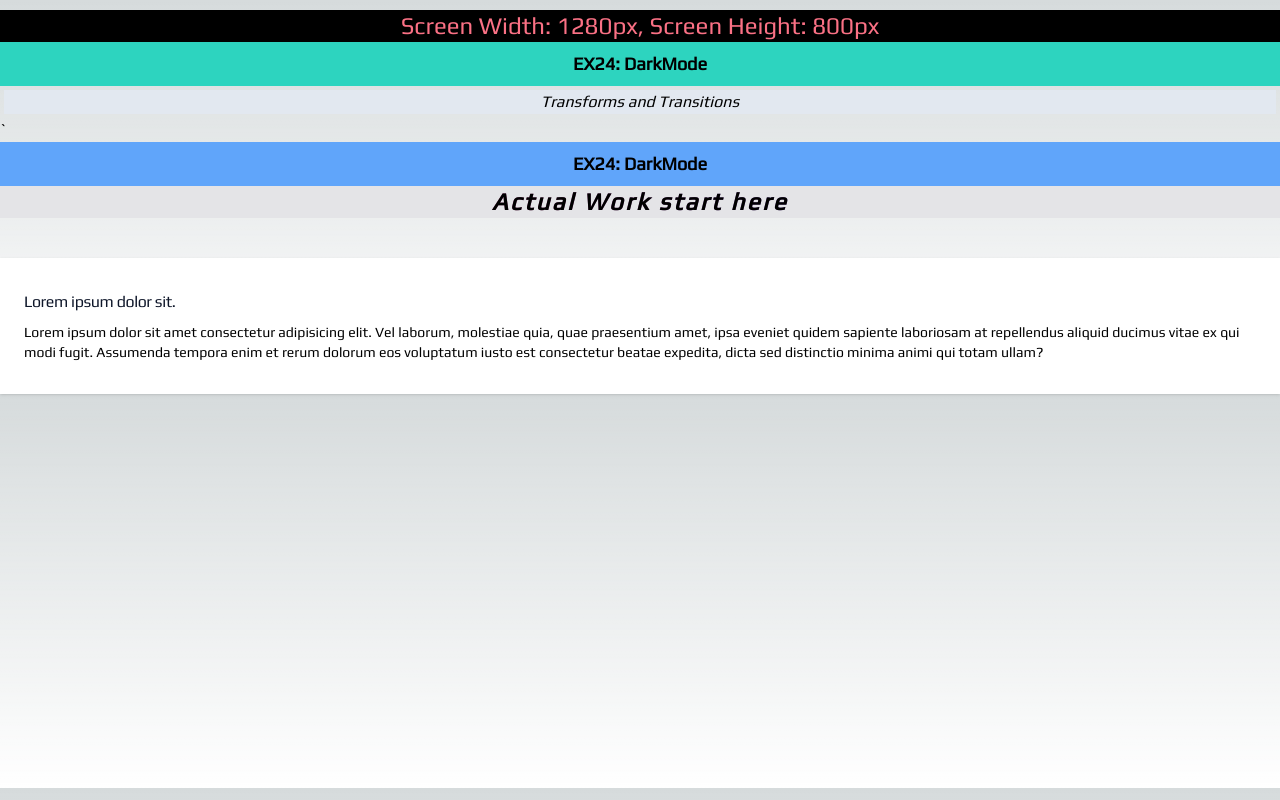
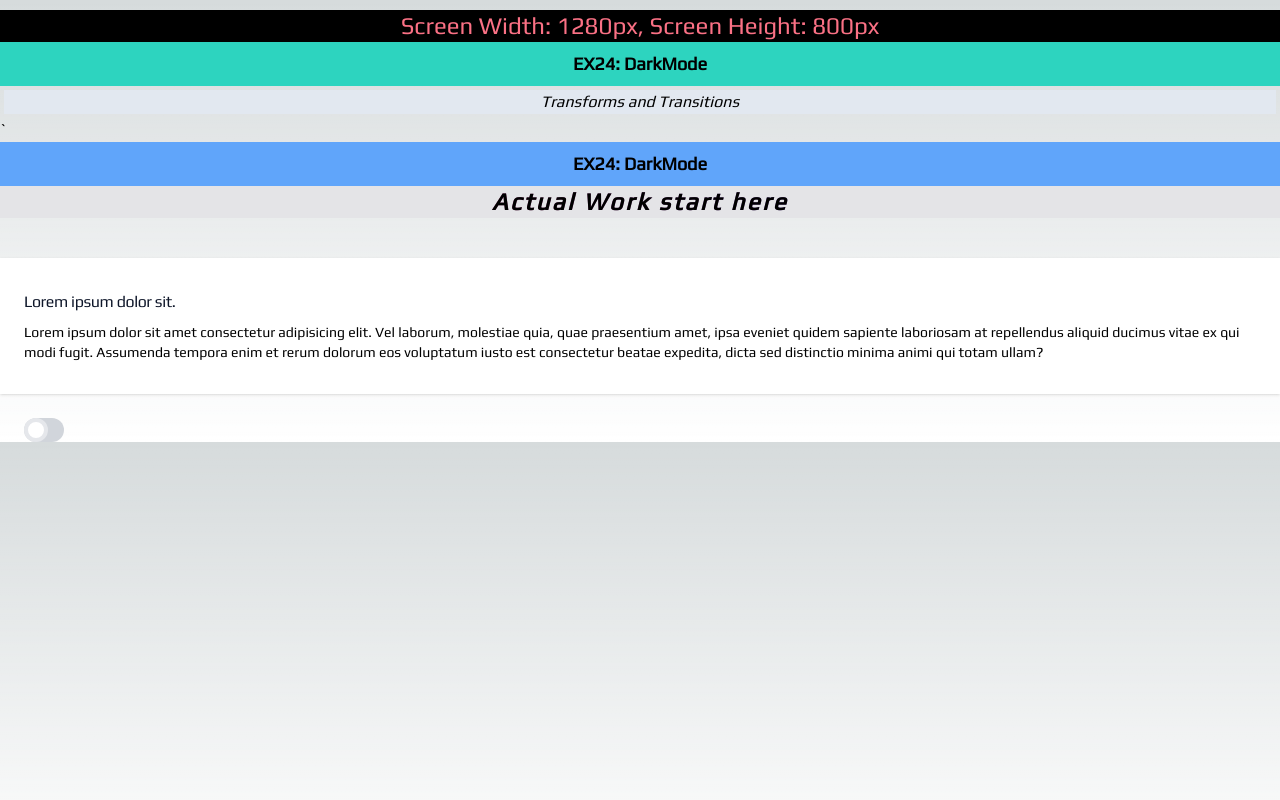
Before and after one commit to sniffowomo/sn-gl-utfs-1, a Next.js app in the folder w1/: page /v23 in a window 1280 px wide. Built offline with nearby package versions, Linux system fonts and the light colour scheme.

Commit message:
4️⃣❌4️⃣

```diff
--- /dev/null
+++ b/w1/src/app/(lessons)/v23/components/toggle.tsx
@@ -0,0 +1,19 @@
+import Script from "next/script";
+
+export default function Tog() {
+  return (
+    <section>
+      <div className="relative inline-block w-10 ml-6 mt-6 mr-2 align-middle select-none transition duration-200 ease-in">
+        <input
+          type="checkbox"
+          name="toggle"
+          id="toggle"
+          className="toggle-checkbox absolute block w-6 h-6 rounded-full bg-white border-4 appearance-none cursor-pointer"
+        />
+        <label
+          htmlFor="toggle"
+          className="toggle-label block overflow-hidden h-6 rounded-full bg-gray-300 cursor-pointer"></label>
+      </div>
+    </section>
+  );
+}
--- a/w1/src/app/(lessons)/v23/page.tsx
+++ b/w1/src/app/(lessons)/v23/page.tsx
@@ -3,8 +3,7 @@
  */
 
 import Showi from "../components/shb";
-import Image from "next/image";
-import Circ from "./components/csvg";
+import Tog from "./components/toggle";
 
 export default function Tws() {
   return (
@@ -41,6 +40,9 @@ export default function Tws() {
           totam ullam?
         </p>
       </div>
+      <div>
+        <Tog />
+      </div>
     </main>
   );
 }
--- a/w1/src/app/(lessons)/v23/twb.css
+++ b/w1/src/app/(lessons)/v23/twb.css
@@ -3,3 +3,12 @@ body {
   background: white;
   color: black;
 }
+
+.toggle-checkbox:checked {
+  right:0;
+  border-color:#68d391
+}
+
+.toggle-checkbox:checked + .toggle-label  {
+  background: #68d391
+}
```
